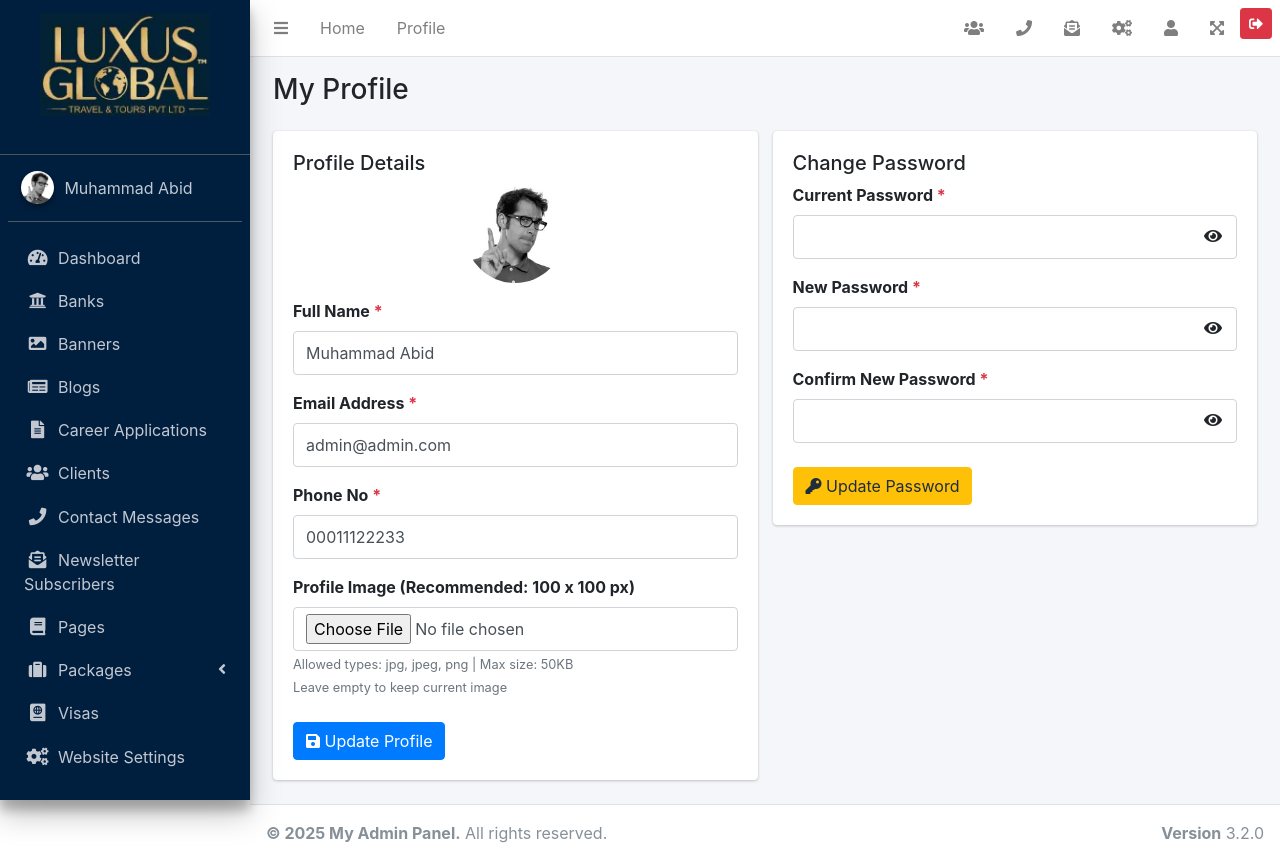
After one commit to abiddb72/luxusglobal, a Laravel app: page /admin/profile in a window 1280 px wide. The commit adds this page. Run offline with Laravel 12, Linux system fonts and the light colour scheme; a user stored in the database is signed in; data comes from the database, SQL or seed files in the repository; some libraries are stand-ins or nearby versions.

Commit message:
profile work from admin

```diff
--- /dev/null
+++ b/app/Http/Controllers/Admin/AdminProfileController.php
@@ -0,0 +1,76 @@
+<?php
+
+namespace App\Http\Controllers\Admin;
+
+use App\Http\Controllers\Controller;
+use Illuminate\Http\Request;
+use Illuminate\Support\Facades\Auth;
+use Illuminate\Support\Facades\Hash;
+use Illuminate\Support\Facades\Validator;
+
+class AdminProfileController extends Controller
+{
+    public function index()
+    {
+        $user = Auth::user();
+        return view('admin.profile', compact('user'));
+    }
+
+    // ==================== PROFILE UPDATE ====================
+    public function updateProfile(Request $request)
+    {
+        $validator = Validator::make($request->all(), [
+            'name'  => 'required|string|max:255',
+            'email' => 'required|email',
+            'phone' => 'required|string',
+            'image' => 'nullable|image|mimes:jpg,jpeg,png|max:50',
+        ]);
+
+        if ($validator->fails()) {
+            return back()->withErrors($validator, 'profileErrors')->withInput();
+        }
+
+        $user = Auth::user();
+        $user->name  = $request->name;
+        $user->email = $request->email;
+        $user->phone = $request->phone;
+
+        if ($request->hasFile('image')) {
+            $file = $request->file('image');
+            $filename = time().'.'.$file->getClientOriginalExtension();
+            $file->move(public_path('images'), $filename);
+            $user->image = $filename;
+        }
+
+        $user->save();
+
+        return back()->with('success', 'Profile updated successfully!');
+    }
+
+    // ==================== PASSWORD UPDATE ====================
+    public function updatePassword(Request $request)
+    {
+        $validator = Validator::make($request->all(), [
+            'current_password' => 'required',
+            'new_password' => 'required|min:6',
+            'new_password_confirmation' => 'required|same:new_password',
+        ],[
+            'new_password_confirmation.same' => 'Password confirmation does not match'
+        ]);
+
+        if ($validator->fails()) {
+            return back()->withErrors($validator, 'passwordErrors')->withInput();
+        }
+
+        $user = Auth::user();
+
+        if (!Hash::check($request->current_password, $user->password)) {
+            return back()->with('error', 'Current password is incorrect!');
+        }
+
+        $user->password = Hash::make($request->new_password);
+        $user->save();
+
+        return back()->with('success', 'Password changed successfully!');
+    }
+}
--- a/app/Models/User.php
+++ b/app/Models/User.php
@@ -21,6 +21,8 @@ class User extends Authenticatable
         'name',
         'email',
         'password',
+        'phone',
+        'image',
     ];
 
     /**
--- a/database/seeders/AdminUserSeeder.php
+++ b/database/seeders/AdminUserSeeder.php
@@ -17,18 +17,21 @@ class AdminUserSeeder extends Seeder
             [
                 'name' => 'Muhammad Abid',
                 'email' => 'admin@admin.com',
+                'phone' => '00011122233',
                 'password' => Hash::make('admin123'),
                 'is_admin' => 1,
             ],
             [
                 'name' => 'Bilal',
                 'email' => 'bilal@admin.com',
+                'phone' => '00011122233',
                 'password' => Hash::make('admin123'),
                 'is_admin' => 1,
             ],
             [
                 'name' => 'Rabia',
                 'email' => 'rabia@admin.com',
+                'phone' => '00011122233',
                 'password' => Hash::make('admin123'),
                 'is_admin' => 1,
             ],
--- a/resources/views/admin/layouts/partials/navbar.blade.php
+++ b/resources/views/admin/layouts/partials/navbar.blade.php
@@ -5,7 +5,10 @@
       <a class="nav-link" data-widget="pushmenu" href="#" role="button"><i class="fas fa-bars"></i></a>
     </li>
     <li class="nav-item d-none d-sm-inline-block">
-      <a href="{{ route('admin.dashboard') }}" class="nav-link"><i class="fas fa-home"></i> Home</a>
+      <a href="{{ route('admin.dashboard') }}" class="nav-link">Home</a>
+    </li>
+    <li class="nav-item d-none d-sm-inline-block">
+      <a href="{{ route('admin.profile') }}" class="nav-link">Profile</a>
     </li>
   </ul>
 
@@ -40,6 +43,13 @@
       </a>
     </li>
 
+    <!-- Profile -->
+    <li class="nav-item">
+      <a href="{{ route('admin.profile') }}" class="nav-link" title="Profile">
+        <i class="fas fa-user"></i>
+      </a>
+    </li>
+
     <!-- Fullscreen -->
     <li class="nav-item">
       <a class="nav-link" data-widget="fullscreen" href="#" role="button" title="Fullscreen">
--- a/resources/views/admin/layouts/partials/sidebar.blade.php
+++ b/resources/views/admin/layouts/partials/sidebar.blade.php
@@ -11,10 +11,13 @@
     <!-- User Panel -->
     <div class="user-panel mt-3 pb-3 mb-3 d-flex">
       <div class="image">
-        <img src="{{ asset('admin_theme/dist/img/user2-160x160.jpg') }}" class="img-circle elevation-2" alt="User Image">
+        @php
+            $userImage = Auth::user()->image ? asset('images/'.Auth::user()->image) : asset('images/default-avatar.jpg');
+        @endphp
+        <img src="{{ $userImage }}" width="40" height="40" class="img-circle elevation-2" alt="User Image">
       </div>
       <div class="info">
-        <a href="#" class="d-block">{{ Auth::user()->name }}</a>
+        <a href="{{ route('admin.profile') }}" class="d-block">{{ Auth::user()->name }}</a>
       </div>
     </div>
 
@@ -51,7 +54,7 @@
         <!-- Banners -->
         <li class="nav-item">
           <a href="{{ route('admin.blogs.index') }}" class="nav-link {{ request()->is('admin/blogs*') ? 'active' : '' }}">
-            <i class="nav-icon fas fa-image"></i>
+            <i class="nav-icon fas fa-newspaper"></i>
             <p>Blogs</p>
           </a>
         </li>
--- /dev/null
+++ b/resources/views/admin/profile.blade.php
@@ -0,0 +1,154 @@
+@extends('admin.layouts.admin')
+
+@section('content')
+<div class="container-fluid">
+
+    @if(session('success'))
+        <div class="alert alert-success">{{ session('success') }}</div>
+    @endif
+
+    @if(session('error'))
+        <div class="alert alert-danger">{{ session('error') }}</div>
+    @endif
+
+    <h3 class="mb-4">My Profile</h3>
+
+    <div class="row">
+        <!-- ================= Profile Information ================= -->
+        <div class="col-md-6">
+            <div class="card card-body mb-4">
+                <h5>Profile Details</h5>
+
+                <!-- Validation Errors -->
+                @if ($errors->hasBag('profileErrors'))
+                    <div class="alert alert-danger">
+                        <ul class="mb-0">
+                            @foreach ($errors->profileErrors->all() as $error)
+                                <li>{{ $error }}</li>
+                            @endforeach
+                        </ul>
+                    </div>
+                @endif
+
+                <form action="{{ route('admin.profile.update') }}" method="POST" enctype="multipart/form-data">
+                    @csrf
+
+                    <div class="text-center mb-3">
+                        @php
+                            $userImage = $user->image ? asset('images/'.$user->image) : asset('images/default-avatar.jpg');
+                        @endphp
+                        <img src="{{ $userImage }}"
+                             alt="Profile Image"
+                             class="rounded-circle"
+                             width="100" height="100"
+                             style="object-fit: cover;">
+                    </div>
+
+                    <div class="form-group">
+                        <label>Full Name <span class="text-danger">*</span></label>
+                        <input type="text" name="name" class="form-control"
+                               value="{{ old('name', $user->name) }}" required>
+                    </div>
+
+                    <div class="form-group">
+                        <label>Email Address <span class="text-danger">*</span></label>
+                        <input type="email" name="email" class="form-control"
+                               value="{{ old('email', $user->email) }}" required>
+                    </div>
+
+                    <div class="form-group">
+                        <label>Phone No <span class="text-danger">*</span></label>
+                        <input type="tel" name="phone" class="form-control"
+                               maxlength="15"
+                               pattern="^[0-9+\-\s]+$"
+                               title="Only numbers, +, - and spaces allowed"
+                               value="{{ old('phone', $user->phone) }}" required>
+                    </div>
+
+                    <div class="form-group">
+                        <label>Profile Image (Recommended: 100 x 100 px)</label>
+                        <input type="file" name="image" class="form-control">
+                        <small class="form-text text-muted">Allowed types: jpg, jpeg, png | Max size: 50KB</small>
+                        <small class="text-muted">Leave empty to keep current image</small>
+                    </div>
+
+                    <button class="btn btn-primary mt-2" type="submit">
+                        <i class="fa fa-save"></i> Update Profile
+                    </button>
+
+                </form>
+            </div>
+        </div>
+
+        <!-- ================= Change Password ================= -->
+        <div class="col-md-6">
+            <div class="card card-body mb-4">
+                <h5>Change Password</h5>
+
+                <!-- Validation Errors -->
+                @if ($errors->hasBag('passwordErrors'))
+                    <div class="alert alert-danger">
+                        <ul class="mb-0">
+                            @foreach ($errors->passwordErrors->all() as $error)
+                                <li>{{ $error }}</li>
+                            @endforeach
+                        </ul>
+                    </div>
+                @endif
+
+                <form action="{{ route('admin.profile.password') }}" method="POST">
+                    @csrf
+
+                    <div class="form-group position-relative">
+                        <label>Current Password <span class="text-danger">*</span></label>
+                        <input type="password" id="current_password" name="current_password"
+                            class="form-control" value="{{ old('current_password') }}" required>
+                        <span class="fa fa-eye toggle-password" data-target="#current_password"
+                            style="position:absolute; right:15px; top:45px; cursor:pointer;"></span>
+                    </div>
+
+                    <div class="form-group position-relative">
+                        <label>New Password <span class="text-danger">*</span></label>
+                        <input type="password" id="new_password" name="new_password"
+                            class="form-control" value="{{ old('new_password') }}" required>
+                        <span class="fa fa-eye toggle-password" data-target="#new_password"
+                            style="position:absolute; right:15px; top:45px; cursor:pointer;"></span>
+                    </div>
+
+                    <div class="form-group position-relative">
+                        <label>Confirm New Password <span class="text-danger">*</span></label>
+                        <input type="password" id="new_password_confirmation" name="new_password_confirmation"
+                            class="form-control" value="{{ old('new_password_confirmation') }}" required>
+                        <span class="fa fa-eye toggle-password" data-target="#new_password_confirmation"
+                            style="position:absolute; right:15px; top:45px; cursor:pointer;"></span>
+                    </div>
+
+                    <button class="btn btn-warning mt-2" type="submit">
+                        <i class="fa fa-key"></i> Update Password
+                    </button>
+
+                </form>
+            </div>
+        </div>
+
+    </div>
+
+</div>
+
+<script>
+    document.querySelectorAll('.toggle-password').forEach(function(element) {
+        element.addEventListener('click', function() {
+            let input = document.querySelector(this.getAttribute('data-target'));
+            if (input.type === "password") {
+                input.type = "text";
+                this.classList.remove('fa-eye');
+                this.classList.add('fa-eye-slash');
+            } else {
+                input.type = "password";
+                this.classList.remove('fa-eye-slash');
+                this.classList.add('fa-eye');
+            }
+        });
+    });
+</script>
+@endsection
--- a/routes/web.php
+++ b/routes/web.php
@@ -25,6 +25,7 @@ use App\Http\Controllers\NewsletterController;
 use App\Http\Controllers\Admin\DashboardController;
 use App\Http\Controllers\Admin\BlogAdminController;
 use App\Http\Controllers\BlogController;
+use App\Http\Controllers\Admin\AdminProfileController;
 
 Route::get('/clear-cache', function() {
     Artisan::call('config:clear');
@@ -73,6 +74,12 @@ Route::middleware(['auth', 'admin'])->prefix('admin')->group(function () {
 
     Route::get('/', [DashboardController::class, 'index'])->name('admin.dashboard');
 
+    // Admin Profile Routes
+    Route::get('profile', [AdminProfileController::class, 'index'])->name('admin.profile');
+    Route::post('profile/update', [AdminProfileController::class, 'updateProfile'])->name('admin.profile.update');
+    Route::post('profile/password', [AdminProfileController::class, 'updatePassword'])->name('admin.profile.password');
+
+
     Route::resource('blogs',BlogAdminController::class)->names('admin.blogs');
 
 
```
Also changed, not shown: database/migrations/0001_01_01_000000_create_users_table.php, public/images/1760899935.png (added), public/images/default-avatar.jpg (added), public/images/default-avatar2.jpg (added).
